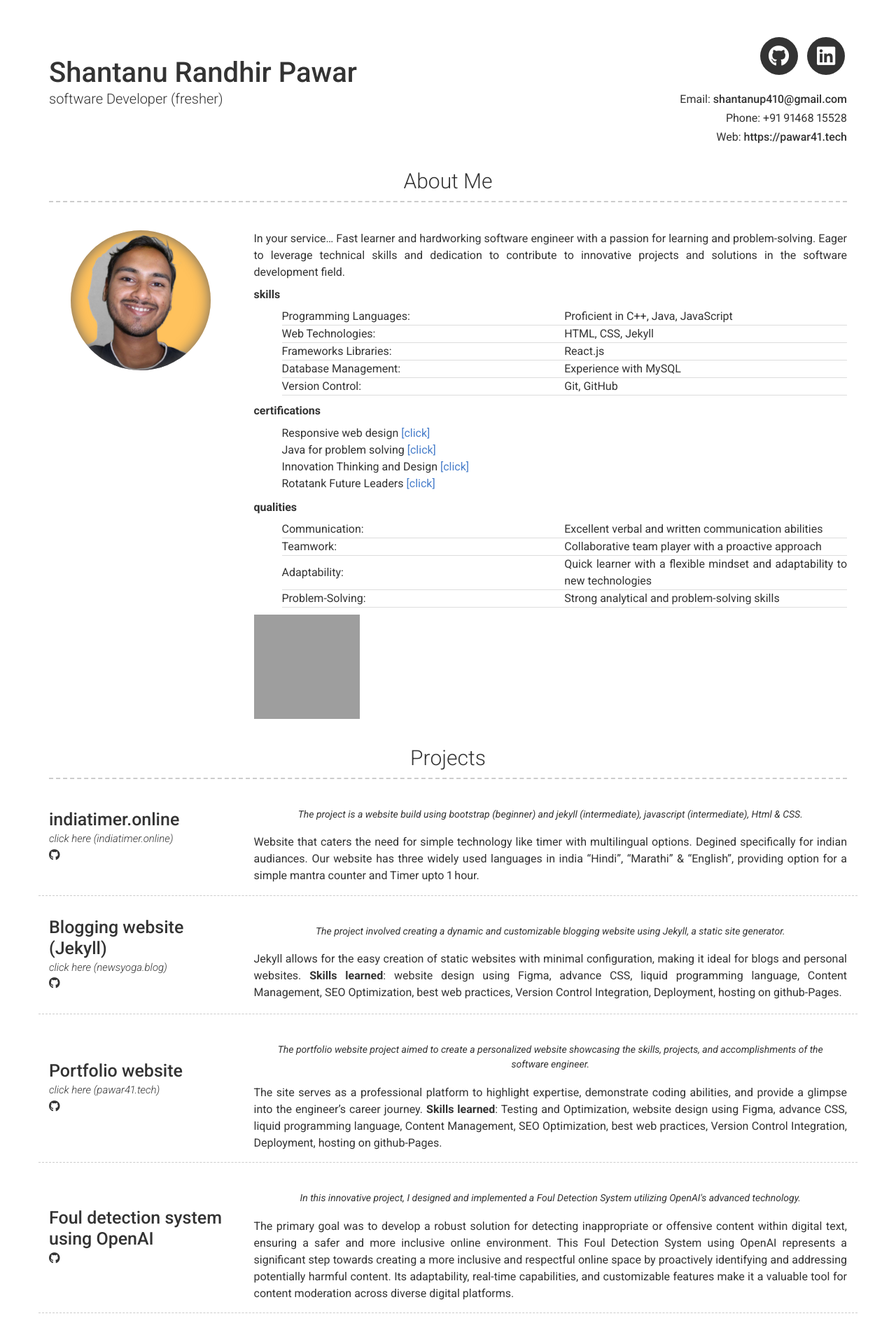
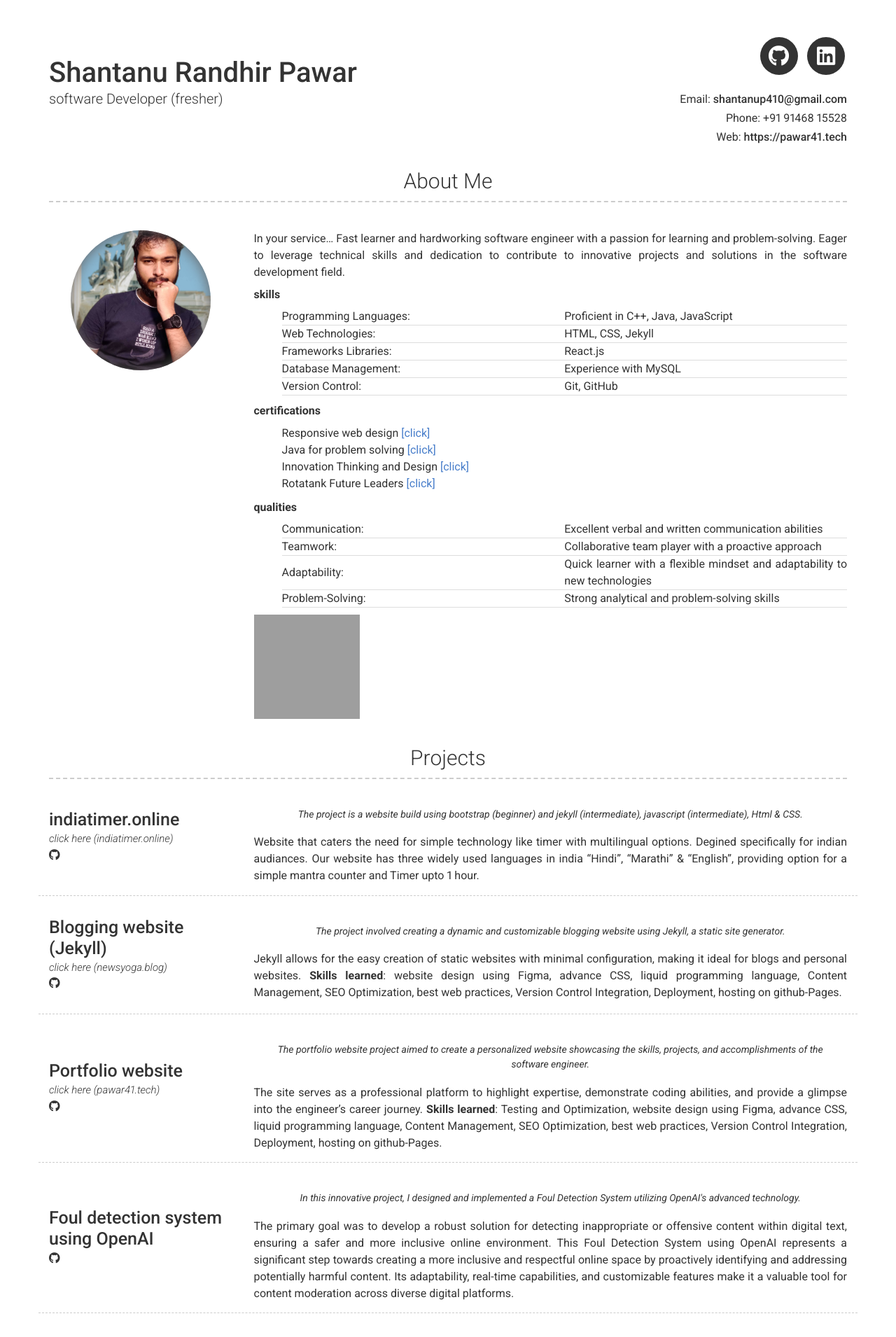
Before and after one commit to newsyoga/portfolio, a Jekyll site: the page built from index.md, in a window 1280 px wide. Shown: the top 1910 px of the page at 70% size. Built offline with Jekyll 4.4.1, drawn with Linux system fonts in a browser that asks for light colours; nearby versions of some CDN libraries; a script that is not in the unit is left out; grey boxes are pictures that could not be loaded.

Commit message:
Update _config.yml

```diff
--- a/_config.yml
+++ b/_config.yml
@@ -51,7 +51,7 @@ googlescholar_username:
 
 # About Section
 # about_title: About Me (Use this to override about section title)
-about_profile_image: assets/shantanu.jpg
+about_profile_image: assets/shawn_dp_cmp.jpeg
 about_content: | # this will include new lines to allow paragraphs
   In your service...
   Fast learner and hardworking software engineer with a passion for learning and problem-solving. Eager to leverage technical skills and dedication to contribute to innovative projects and solutions in the software development field.
```
